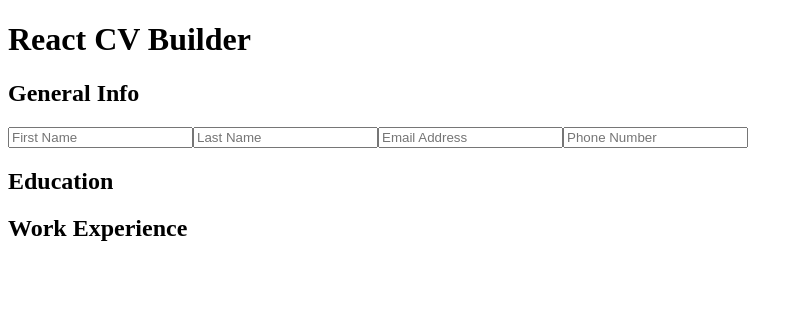
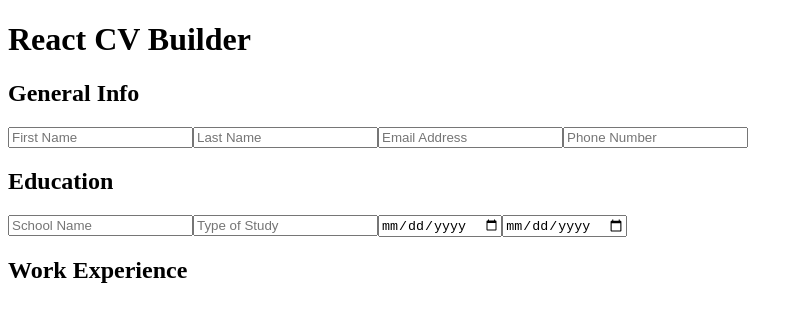
Before and after one commit to lw-a/cv-app, a React (Create React App) app: page / in a window 1280 px wide. Shown: the top 322 px of the page, without its empty margins (0-803 px from the left). Built offline with nearby package versions, Linux system fonts and the light colour scheme.

Commit message:
create basic structure for education section

```diff
--- a/src/Components/EducationInfo.js
+++ b/src/Components/EducationInfo.js
@@ -1,9 +1,35 @@
 import React from 'react';
 
 class EducationInfo extends React.Component {
+  constructor(props) {
+    super(props);
+    this.state = {
+      school: '',
+      type: '',
+      from: '',
+      to: '',
+    }
+
+    this.handleChange = this.handleChange.bind(this);
+  }
+
+  handleChange(e) {
+    const {name, value } = e.target;
+    this.setState({[name]: value});
+  }
+
   render() {
     return (
+      <div>
       <h2>Education</h2>
+      <input type='text' placeholder='School Name' name='school' onChange={this.handleChange} value={this.state.school} />
+
+      <input type='text' placeholder='Type of Study' name='type' onChange={this.handleChange} value={this.state.type} />
+
+      <input type='date' name='from' onChange={this.handleChange} value={this.state.from} />
+
+      <input type='date' name='to' onChange={this.handleChange} value={this.state.to} />
+      </div>
     )
   }
 }
```
